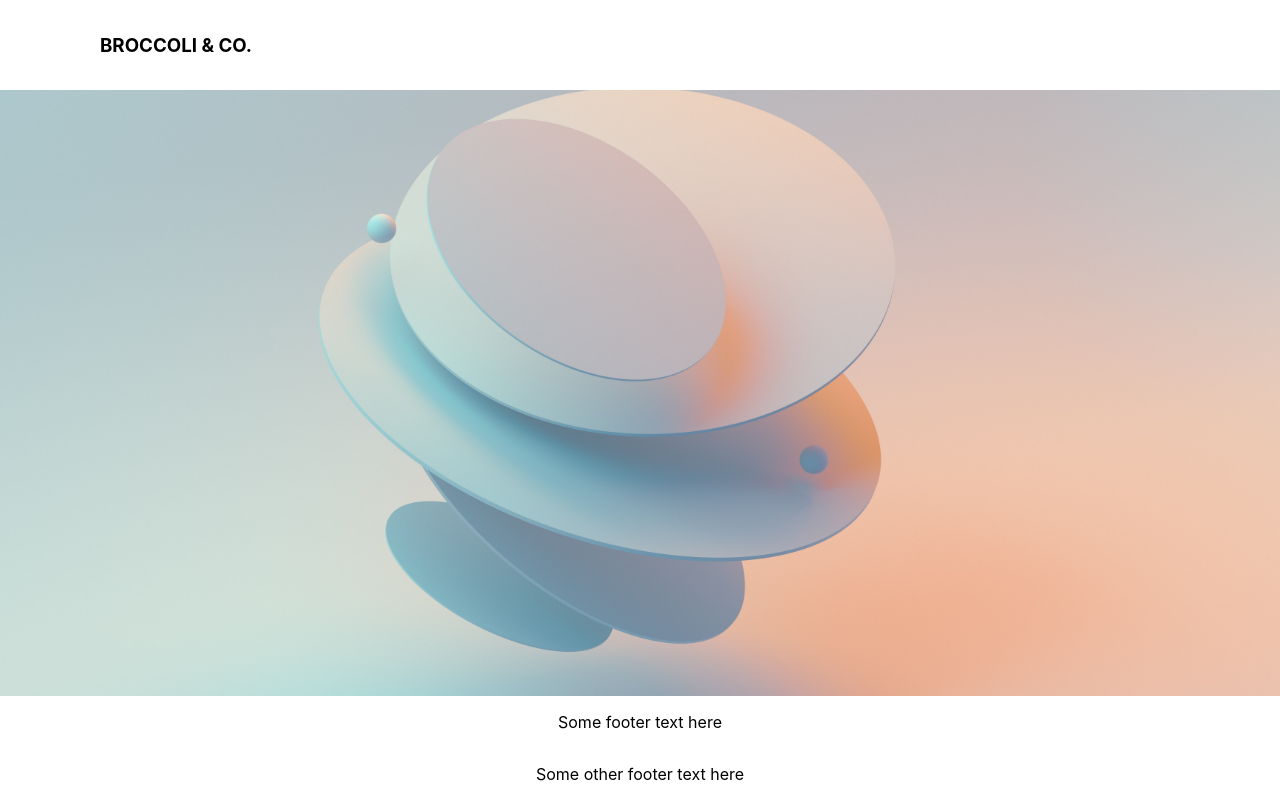
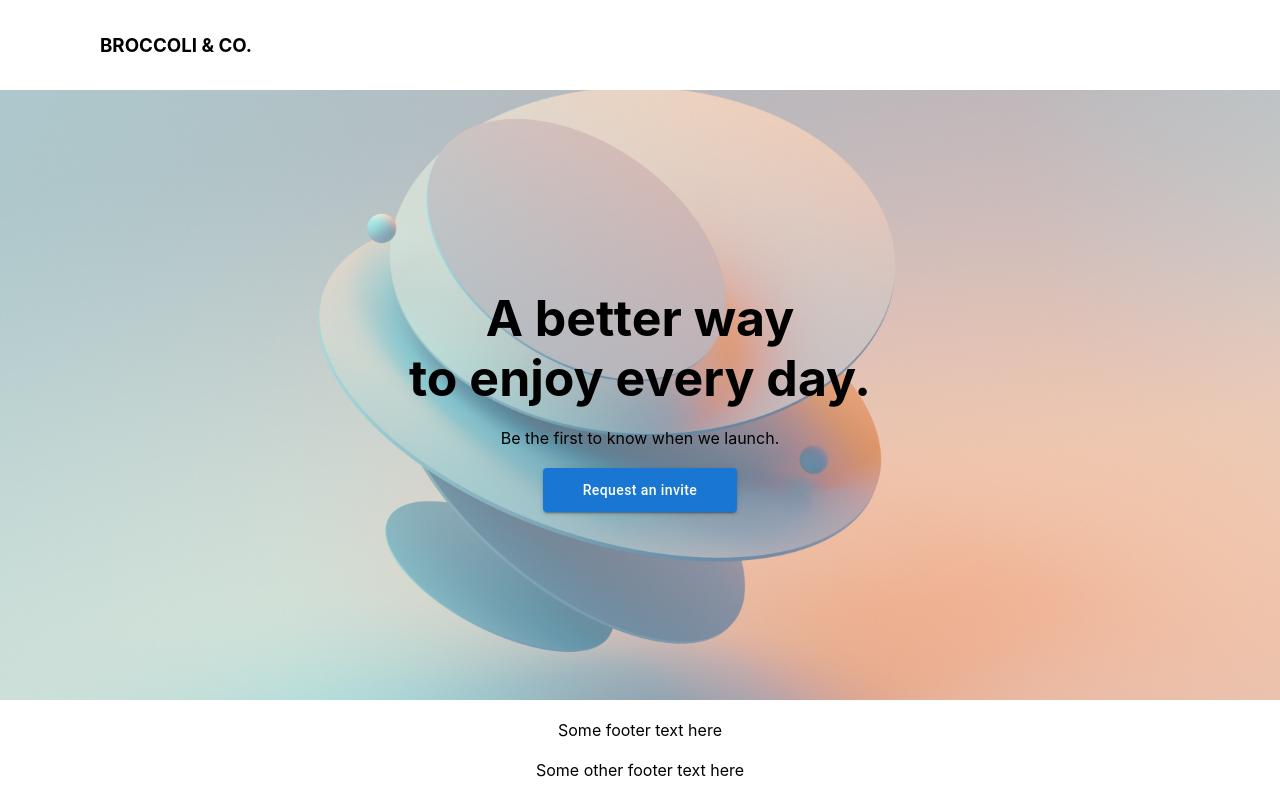
Before and after one commit to wendyzyw/React-Ts-Form, a React (Create React App) app: page / in a window 1280 px wide. Built offline with nearby package versions, Linux system fonts and the light colour scheme.

Commit message:
feat: branding landing page

```diff
--- a/package.json
+++ b/package.json
@@ -3,6 +3,9 @@
   "version": "0.1.0",
   "private": true,
   "dependencies": {
+    "@emotion/react": "^11.5.0",
+    "@emotion/styled": "^11.3.0",
+    "@mui/material": "^5.0.6",
     "@testing-library/jest-dom": "^5.11.4",
     "@testing-library/react": "^11.1.0",
     "@testing-library/user-event": "^12.1.10",
--- a/src/App.css
+++ b/src/App.css
@@ -4,6 +4,12 @@
   --body-background-url: url('././assets/pictures/background.jpg');
   --footer-height: 100px;
   --index: 1000;
+  --button-color-light: #f0f0f0;
+  --button-color-dark: #a1a1a1;
+}
+
+h1, h2, h3, h4, h5, h6, p {
+  margin: 0;
 }
 
 header {
@@ -26,6 +32,7 @@ footer {
   width: 100%;
   display: flex;
   flex-direction: column;
+  justify-content: space-evenly;
   align-items: center;
   min-height: var(--footer-height);
   background-color: var(--header-background);
@@ -41,4 +48,16 @@ body #main-content {
   min-height: 100vh;
   max-width: 100%;
   width: 100%;
+  display: flex;
+  flex-direction: column;
+  justify-content: center;
+  align-items: center;
+  text-align: center;
 }
+
+.row p {
+  margin: 20px;
+}
+.row h1 {
+  font-size: 50px;
+}
--- a/src/components/landing-page/LandingPage.tsx
+++ b/src/components/landing-page/LandingPage.tsx
@@ -1,8 +1,14 @@
+import Button from '@mui/material/Button';
 
 const LandingPage = () => {
     return (
         <div id="main-content">
-
+            <div className="row">
+                <h1>A better way </h1>
+                <h1>to enjoy every day. </h1>
+                <p>Be the first to know when we launch.</p>
+                <Button variant="contained" style={{textTransform: "none", padding: "10px 40px"}}>Request an invite</Button>
+            </div>
         </div>
     );
 }
--- a/tsconfig.json
+++ b/tsconfig.json
@@ -18,7 +18,8 @@
     "resolveJsonModule": true,
     "isolatedModules": true,
     "noEmit": true,
-    "jsx": "react-jsx"
+    "jsx": "react-jsx",
+    "sourceMap": true
   },
   "include": [
     "src"
```
Also changed, not shown: 1 other file (tests, documents, lock files or other folders).
